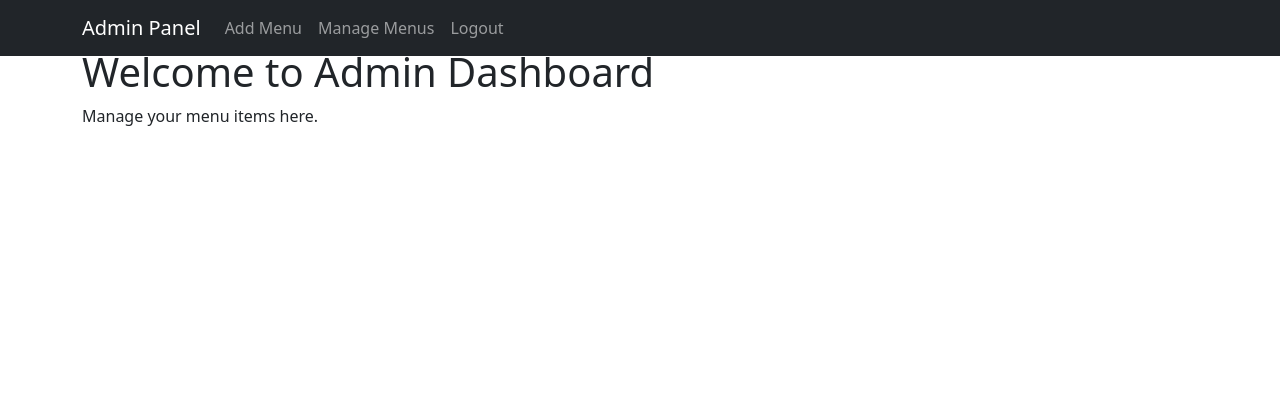
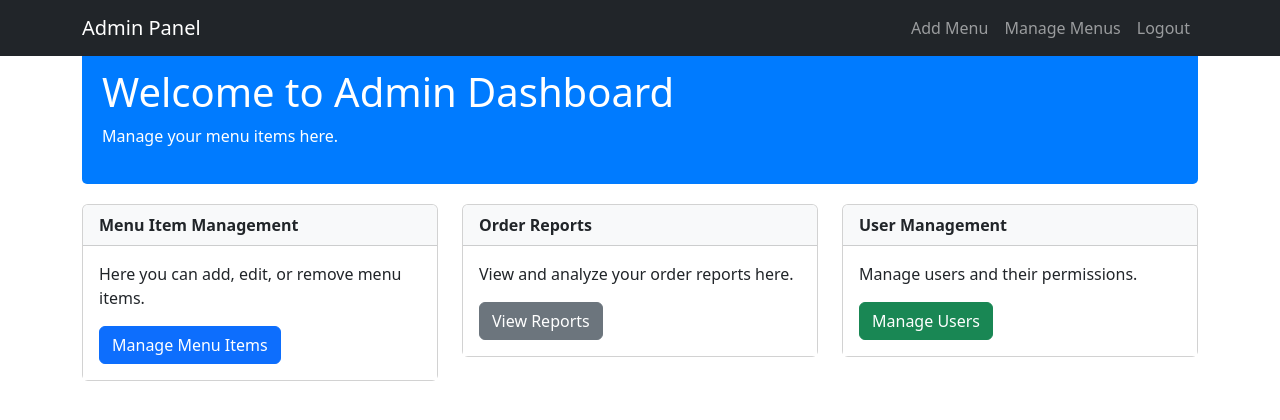
Before and after one commit to fristkhfdz22/lvl-up2, a PHP site: page /admin/dashboard.php in a window 1280 px wide. Shown: the top 420 px of the page. Run offline with PHP 8.4, Linux system fonts and the light colour scheme; a user stored in the database is signed in.

```diff
--- a/admin/dashboard.php
+++ b/admin/dashboard.php
@@ -16,15 +16,31 @@ if (!isset($_SESSION['user_id'])) {
     <link rel="stylesheet" href="styles.css">
 </head>
 <body>
-
+<style>        .dashboard-header {
+            background-color: #007bff;
+            color: white;
+            padding: 20px;
+            border-radius: 5px;
+            margin-bottom: 20px;
+        }
+        .card {
+            margin-bottom: 20px;
+        }
+        .card-header {
+            background-color: #f8f9fa;
+            font-weight: bold;
+        }
+        .card-body {
+            background-color: #ffffff;
+        }</style>
 <nav class="navbar navbar-expand-lg navbar-dark bg-dark fixed-top">
     <div class="container">
         <a class="navbar-brand" href="#">Admin Panel</a>
         <button class="navbar-toggler" type="button" data-bs-toggle="collapse" data-bs-target="#navbarNav" aria-controls="navbarNav" aria-expanded="false" aria-label="Toggle navigation">
             <span class="navbar-toggler-icon"></span>
         </button>
-            <div class="collapse navbar-collapse">
-        <ul class="navbar-nav ml-auto">
+        <div class="collapse navbar-collapse" id="navbarNav">
+            <ul class="navbar-nav ms-auto">
                 <li class="nav-item">
                     <a class="nav-link" href="create.php">Add Menu</a>
                 </li>
@@ -40,9 +56,45 @@ if (!isset($_SESSION['user_id'])) {
 </nav>
 
 <div class="container mt-5">
+        <div class="dashboard-header">
             <h1>Welcome to Admin Dashboard</h1>
             <p>Manage your menu items here.</p>
         </div>
-
+        <div class="row">
+            <div class="col-md-4">
+                <div class="card">
+                    <div class="card-header">
+                        Menu Item Management
+                    </div>
+                    <div class="card-body">
+                        <p>Here you can add, edit, or remove menu items.</p>
+                        <a href="read.php" class="btn btn-primary">Manage Menu Items</a>
+                    </div>
+                </div>
+            </div>
+            <div class="col-md-4">
+                <div class="card">
+                    <div class="card-header">
+                        Order Reports
+                    </div>
+                    <div class="card-body">
+                        <p>View and analyze your order reports here.</p>
+                        <a href="#" class="btn btn-secondary">View Reports</a>
+                    </div>
+                </div>
+            </div>
+            <div class="col-md-4">
+                <div class="card">
+                    <div class="card-header">
+                        User Management
+                    </div>
+                    <div class="card-body">
+                        <p>Manage users and their permissions.</p>
+                        <a href="#" class="btn btn-success">Manage Users</a>
+                    </div>
+                </div>
+            </div>
+        </div>
+    </div>
 </body>
 </html>
```
Also changed, not shown: index.php (+9 -2 lines), java.js (+49 -0 lines), style/index.css (+125 -0 lines), uploads/dinner-min.jpg (added). Lines whose indentation alone changed are shown as unchanged.
